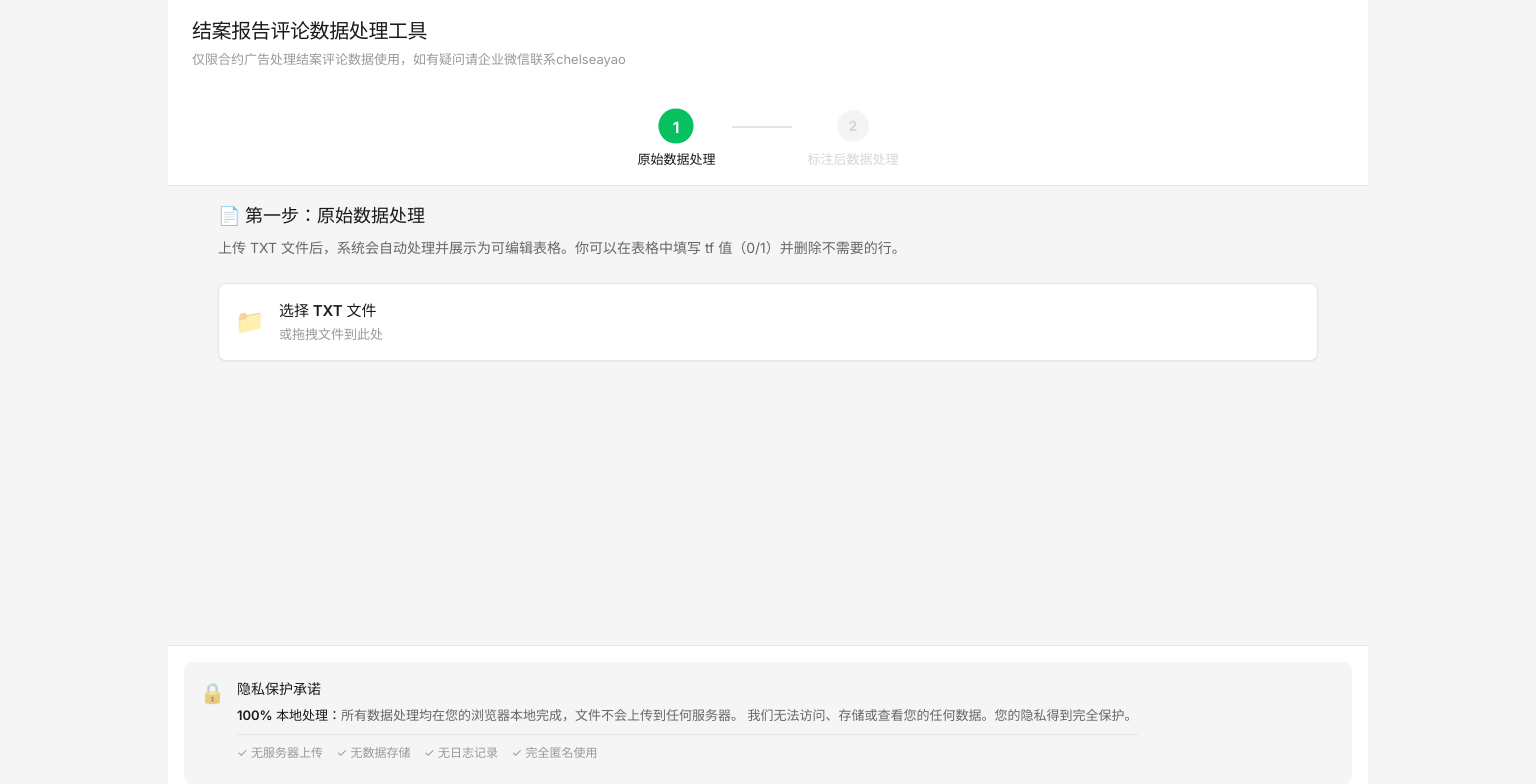
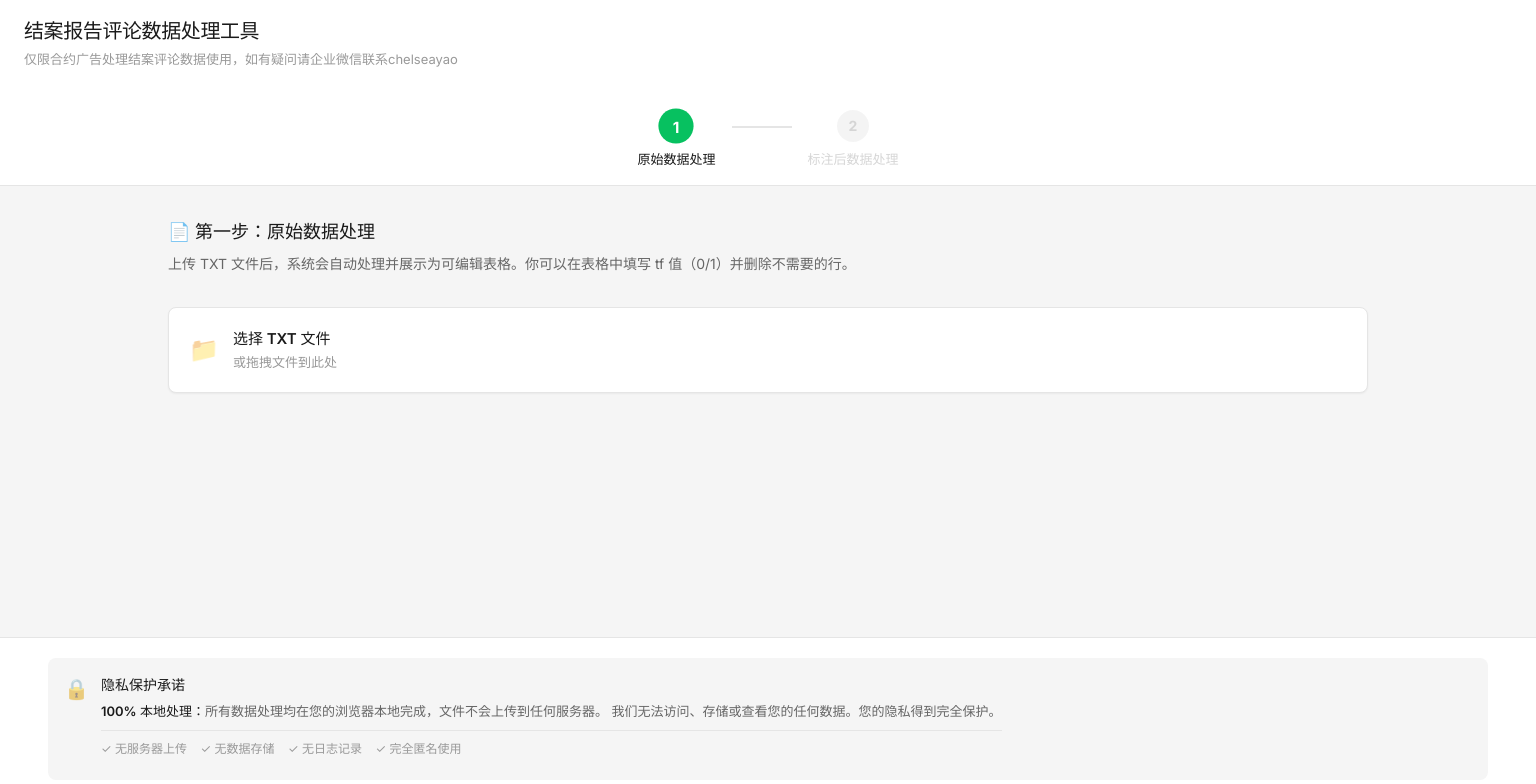
Before and after one commit to yaojz9611-max/wxad-report-comments, a React (Vite) app: page / in a window 1536 px wide. Shown: the top 784 px of the page. Built offline with nearby package versions, Linux system fonts and the light colour scheme.

Commit message:
优化大屏幕布局兼容性，增加响应式断点和适配性间距

```diff
--- a/src/App.css
+++ b/src/App.css
@@ -13,13 +13,25 @@ body {
 }
 
 .app-container {
-  max-width: 1200px;
+  max-width: 1400px;
   margin: 0 auto;
   padding: 0;
   min-height: 100vh;
   display: flex;
   flex-direction: column;
   background: #f5f5f5;
+}
+
+@media (min-width: 1400px) {
+  .app-container {
+    max-width: 1600px;
+  }
+}
+
+@media (min-width: 1920px) {
+  .app-container {
+    max-width: 1800px;
+  }
 }
 
 .app-header {
@@ -155,14 +167,38 @@ body {
 .content-container {
   flex: 1;
   background: #f5f5f5;
-  padding: 16px;
+  padding: 24px 32px;
   margin-bottom: 0;
 }
 
+@media (min-width: 1400px) {
+  .content-container {
+    padding: 32px 48px;
+  }
+}
+
+@media (min-width: 1920px) {
+  .content-container {
+    padding: 40px 64px;
+  }
+}
+
 .app-footer {
-  padding: 16px;
+  padding: 16px 32px;
   background: white;
   border-top: 1px solid #e5e5e5;
+}
+
+@media (min-width: 1400px) {
+  .app-footer {
+    padding: 20px 48px;
+  }
+}
+
+@media (min-width: 1920px) {
+  .app-footer {
+    padding: 24px 64px;
+  }
 }
 
 .privacy-notice {
@@ -213,8 +249,20 @@ body {
 
 
 .processor-container {
-  max-width: 1100px;
+  max-width: 100%;
   margin: 0 auto;
+}
+
+@media (min-width: 1400px) {
+  .processor-container {
+    max-width: 1200px;
+  }
+}
+
+@media (min-width: 1920px) {
+  .processor-container {
+    max-width: 1400px;
+  }
 }
 
 .table-actions {
@@ -344,6 +392,18 @@ body {
   box-shadow: 0 1px 2px rgba(0, 0, 0, 0.05);
 }
 
+@media (min-width: 1400px) {
+  .table-container {
+    max-height: 65vh;
+  }
+}
+
+@media (min-width: 1920px) {
+  .table-container {
+    max-height: 70vh;
+  }
+}
+
 .data-table {
   width: 100%;
   border-collapse: collapse;
@@ -449,6 +509,12 @@ body {
   margin-bottom: 24px;
 }
 
+@media (min-width: 1400px) {
+  .step-header {
+    margin-bottom: 32px;
+  }
+}
+
 .step-title {
   font-size: 1.125rem;
   color: #1a1a1a;
@@ -471,6 +537,13 @@ body {
   cursor: pointer;
   margin-bottom: 16px;
   box-shadow: 0 1px 2px rgba(0, 0, 0, 0.05);
+}
+
+@media (min-width: 1400px) {
+  .upload-section-compact {
+    padding: 20px;
+    margin-bottom: 20px;
+  }
 }
 
 .upload-section-compact:hover {
@@ -531,6 +604,13 @@ body {
   box-shadow: 0 1px 2px rgba(0, 0, 0, 0.05);
 }
 
+@media (min-width: 1400px) {
+  .data-ready-card {
+    padding: 20px;
+    margin-bottom: 20px;
+  }
+}
+
 .data-ready-icon {
   width: 40px;
   height: 40px;
@@ -570,6 +650,13 @@ body {
   background: linear-gradient(135deg, #fef3c7 0%, #fde68a 100%);
   border: 2px solid #fbbf24;
   margin-bottom: 20px;
+}
+
+@media (min-width: 1400px) {
+  .warning-card {
+    padding: 24px;
+    margin-bottom: 24px;
+  }
 }
 
 .warning-icon {
@@ -841,6 +928,13 @@ body {
   box-shadow: 0 1px 2px rgba(0, 0, 0, 0.05);
 }
 
+@media (min-width: 1400px) {
+  .result-section {
+    padding: 28px;
+    margin-top: 24px;
+  }
+}
+
 .result-title {
   color: #1a1a1a;
   font-size: 1rem;
```
Also changed, not shown: 4 other files (tests, documents, lock files or other folders).
